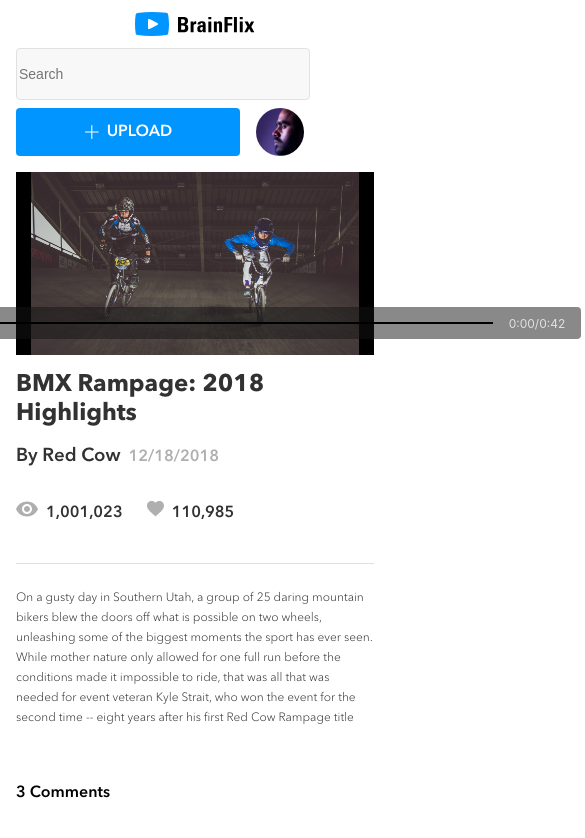
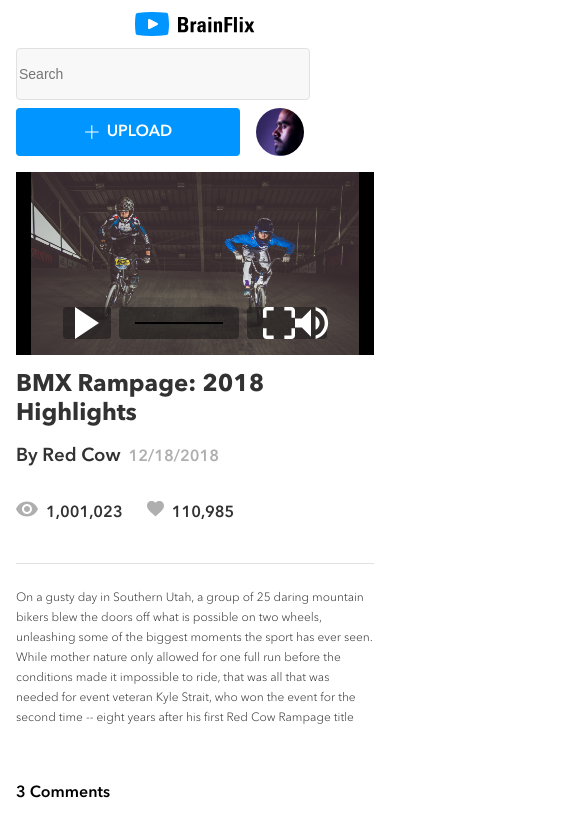
Before and after one commit to m3l1k4/Melika-Salehi-BrainFlix, a React (Create React App) app in the folder sprint/: page / in a window 390 px wide. Shown: the top 838 px of the page, 585 px wide, since content can reach past the window. Built offline with nearby package versions, Linux system fonts and the light colour scheme; no server answers.

Commit message:
mobile video slider graphics

```diff
--- a/sprint/src/components/CurrentVid/CurrentVid.css
+++ b/sprint/src/components/CurrentVid/CurrentVid.css
@@ -176,9 +176,27 @@
   height: 32px;
   -webkit-box-shadow: inset 0 0 0 1000px rgba(20, 20, 20, 0.5);
           box-shadow: inset 0 0 0 1000px rgba(20, 20, 20, 0.5);
-  margin-left: 16px;
-  margin-right: 16px;
   border-radius: 4px;
+}
+
+@media (min-width: 320px) {
+  .CurrentVid__components--slider {
+    margin-left: 8px;
+    margin-right: 8px;
+  }
+}
+
+@media (min-width: 768px) {
+  .CurrentVid__components--slider {
+    margin-left: 16px;
+    margin-right: 16px;
+  }
+}
+
+@media (min-width: 320px) {
+  .CurrentVid__components--slider {
+    width: 120px;
+  }
 }
 
 @media (min-width: 768px) {
@@ -204,6 +222,18 @@
   margin-right: 16px;
 }
 
+@media (min-width: 320px) {
+  .CurrentVid__components--slider__time {
+    display: none;
+  }
+}
+
+@media (min-width: 768px) {
+  .CurrentVid__components--slider__time {
+    display: block;
+  }
+}
+
 .CurrentVid__components--rcontrols {
   display: -webkit-box;
   display: -ms-flexbox;
--- a/sprint/src/components/CurrentVid/CurrentVid.scss
+++ b/sprint/src/components/CurrentVid/CurrentVid.scss
@@ -62,10 +62,21 @@
 
             height: 32px;
             box-shadow: inset 0 0 0 1000px rgba(19.6, 19.6, 19.6, 0.5);
+
+          @include mobile{
+            margin-left: 8px;
+            margin-right: 8px;
+          }
+            @include tablet{
             margin-left: 16px;
             margin-right: 16px;
+           }
+
+
             border-radius: 4px;
-
+            @include mobile{
+                width: 120px ;
+            }
             @include tablet{
                 width: 519px;
             }
@@ -77,11 +88,23 @@
                 width:700px ;
                 height: 2px;
                 background-color: black;
-                margin: 0 16px;
+
+
+                    margin: 0 16px;
+
+
             }
 
             &__time{
                 margin-right: 16px;
+
+                @include mobile{
+                    display: none;
+                }
+
+                @include tablet{
+                    display: block;
+                }
             }
         }
         &--rcontrols{
```
Also changed, not shown: 1 other file (tests, documents, lock files or other folders).
